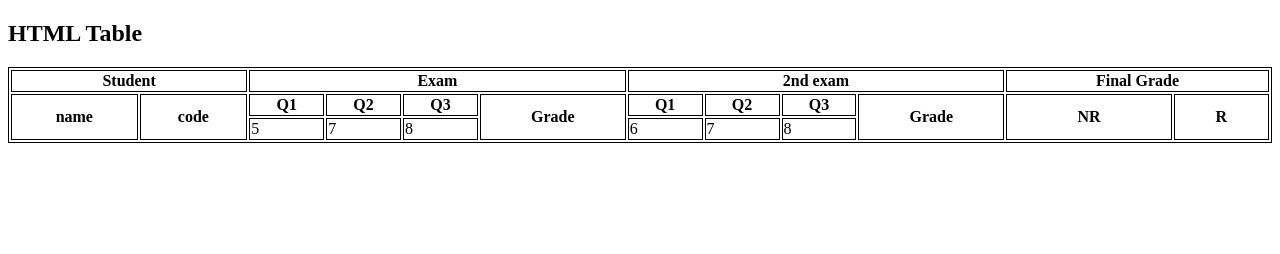
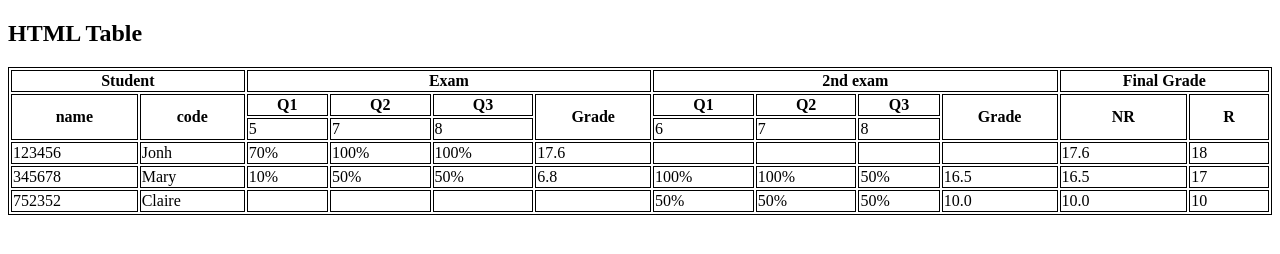
Before and after one commit to NgoManh131/2024_CSE391_NentangWeb, a plain HTML site: page Bai_tap_3/table.html in a window 1280 px wide. Drawn offline with Linux system fonts and the light colour scheme.

Commit message:
update BT_3

```diff
--- a/Bai_tap_3/table.html
+++ b/Bai_tap_3/table.html
@@ -18,30 +18,84 @@
                 <th colspan="2">Final Grade</th>
             </tr>
             <tr>
-                <th rowspan="0">name</th>
-                <th rowspan="0">code</th>
+                <th rowspan="2">name</th>
+                <th rowspan="2">code</th>
 
                 <th>Q1</th>
                 <th>Q2</th>
                 <th>Q3</th>
-                <th rowspan="0">Grade</th>
+                <th rowspan="2">Grade</th>
 
                 <th>Q1</th>
                 <th>Q2</th>
                 <th>Q3</th>
-                <th rowspan="0">Grade</th>
+                <th rowspan="2">Grade</th>
 
-                <th rowspan="0">NR</th>
-                <th rowspan="0">R</th>
+                <th rowspan="2">NR</th>
+                <th rowspan="2">R</th>
             </tr>
             <tr>
-                <td rowspan="0">5</td>
-                <td rowspan="0">7</td>
-                <td rowspan="0">8</td>
+                <td>5</td>
+                <td>7</td>
+                <td>8</td>
 
-                <td rowspan="0">6</td>
-                <td rowspan="0">7</td>
-                <td rowspan="0">8</td>
+                <td rowspan="1">6</td>
+                <td rowspan="1">7</td>
+                <td rowspan="1">8</td>
+            </tr>
+
+            <tr>
+                <td>123456</td>
+                <td>Jonh</td>
+
+                <td>70%</td>
+                <td>100%</td>
+                <td>100%</td>
+                <td>17.6</td>
+
+                <td></td>
+                <td></td>
+                <td></td>
+                <td></td>
+
+                <td>17.6</td>
+                <td>18</td>
+            </tr>
+
+            <tr>
+                <td>345678</td>
+                <td>Mary</td>
+
+                <td>10%</td>
+                <td>50%</td>
+                <td>50%</td>
+                <td>6.8</td>
+
+                <td>100%</td>
+                <td>100%</td>
+                <td>50%</td>
+                <td>16.5</td>
+
+                <td>16.5</td>
+                <td>17</td>
+            </tr>
+
+            <tr>
+                <td>752352</td>
+                <td>Claire</td>
+
+                <td></td>
+                <td></td>
+                <td></td>
+                <td></td>
+
+                <td>50%</td>
+                <td>50%</td>
+                <td>50%</td>
+                <td>10.0</td>
+
+                <td>10.0</td>
+                <td>10</td>
             </tr>
         </table>
     </body>
```
